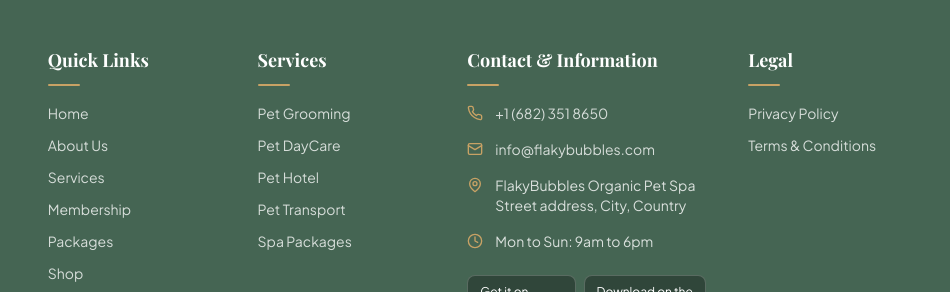
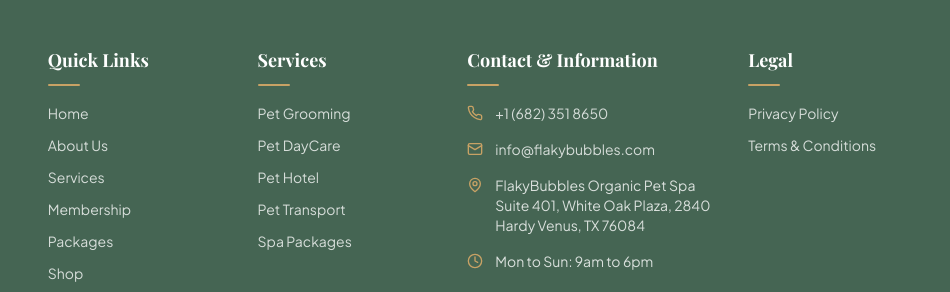
Before and after one commit to ZainKhan123970/flakybubbles-USA-, a plain HTML site: page index.html in a window 1280 px wide. Shown: the part 6117-6409 px from the top of the page, 330-1280 px from the left. Drawn offline with nearby package versions, Linux system fonts and the light colour scheme; a web font is replaced by a local one.

Commit message:
Update index.html

```diff
--- a/index.html
+++ b/index.html
@@ -689,7 +689,7 @@ html.lock{overflow:hidden}
       <ul class="space-y-4 text-sm text-white/80">
         <li class="flex gap-3"><span class="mt-0.5 text-[#C8A265] shrink-0"><svg class="w-4 h-4" fill="none" stroke="currentColor" stroke-width="2" stroke-linecap="round" stroke-linejoin="round" viewBox="0 0 24 24"><path d="M22 16.9v3a2 2 0 0 1-2.2 2 19.8 19.8 0 0 1-8.6-3.1 19.5 19.5 0 0 1-6-6A19.8 19.8 0 0 1 2.1 4.2 2 2 0 0 1 4.1 2h3a2 2 0 0 1 2 1.7c.1 1 .4 1.9.7 2.8a2 2 0 0 1-.5 2.1L8.1 9.9a16 16 0 0 0 6 6l1.3-1.3a2 2 0 0 1 2.1-.4c.9.3 1.8.6 2.8.7a2 2 0 0 1 1.7 2z"/></svg></span><a href="tel:+16823518650" class="flink">+1 (682) 351 8650</a></li>
         <li class="flex gap-3"><span class="mt-0.5 text-[#C8A265] shrink-0"><svg class="w-4 h-4" fill="none" stroke="currentColor" stroke-width="2" stroke-linecap="round" stroke-linejoin="round" viewBox="0 0 24 24"><rect x="2" y="4" width="20" height="16" rx="2"/><path d="m22 7-10 6L2 7"/></svg></span><a href="mailto:info@flakybubbles.com" class="flink break-all">info@flakybubbles.com</a></li>
-        <li class="flex gap-3"><span class="mt-0.5 text-[#C8A265] shrink-0"><svg class="w-4 h-4" fill="none" stroke="currentColor" stroke-width="2" stroke-linecap="round" stroke-linejoin="round" viewBox="0 0 24 24"><path d="M20 10c0 6-8 12-8 12S4 16 4 10a8 8 0 0 1 16 0z"/><circle cx="12" cy="10" r="3"/></svg></span><span>FlakyBubbles Organic Pet Spa<br>Street address, City, Country</span></li>
+        <li class="flex gap-3"><span class="mt-0.5 text-[#C8A265] shrink-0"><svg class="w-4 h-4" fill="none" stroke="currentColor" stroke-width="2" stroke-linecap="round" stroke-linejoin="round" viewBox="0 0 24 24"><path d="M20 10c0 6-8 12-8 12S4 16 4 10a8 8 0 0 1 16 0z"/><circle cx="12" cy="10" r="3"/></svg></span><span>FlakyBubbles Organic Pet Spa<br>Suite 401, White Oak Plaza, 2840 Hardy Venus, TX 76084</span></li>
         <li class="flex gap-3"><span class="mt-0.5 text-[#C8A265] shrink-0"><svg class="w-4 h-4" fill="none" stroke="currentColor" stroke-width="2" stroke-linecap="round" stroke-linejoin="round" viewBox="0 0 24 24"><circle cx="12" cy="12" r="10"/><path d="M12 6v6l4 2"/></svg></span><span>Mon to Sun: 9am to 6pm</span></li>
       </ul>
       <div class="mt-6 flex flex-wrap gap-2">
```
